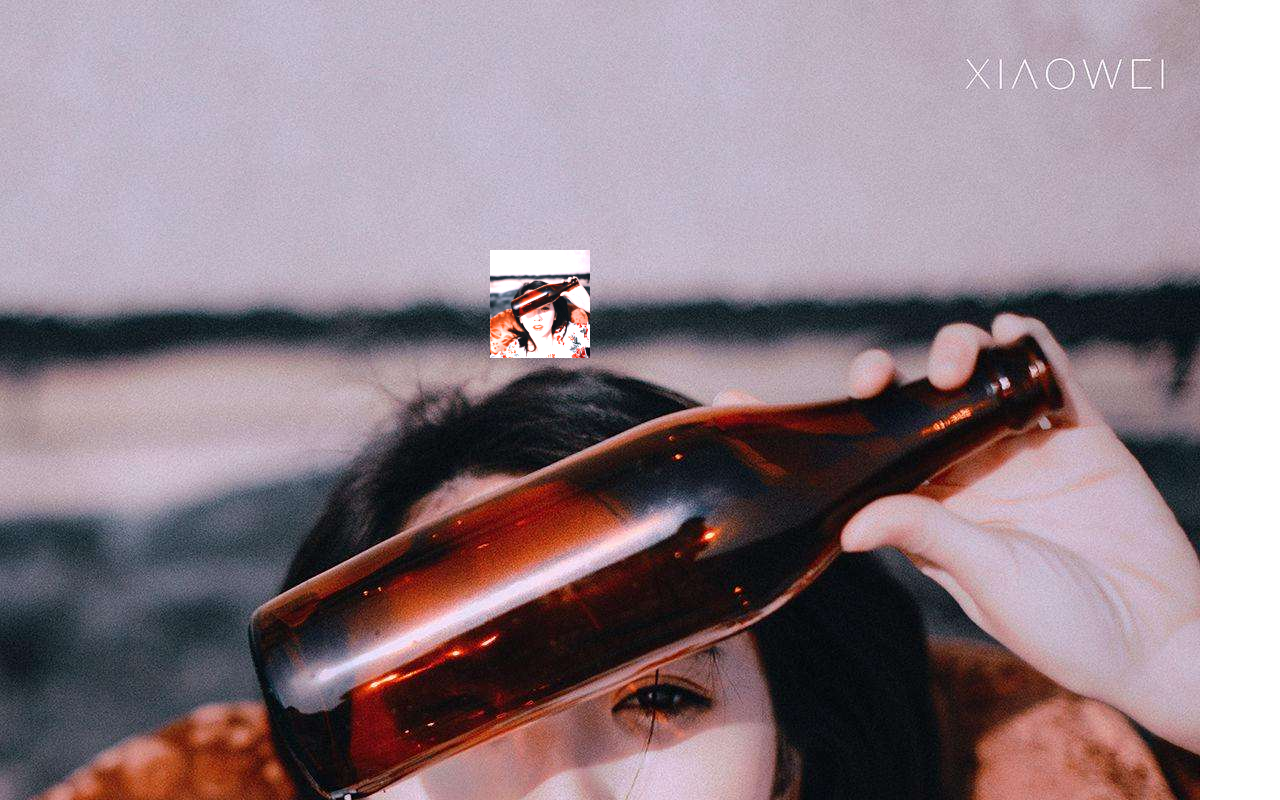
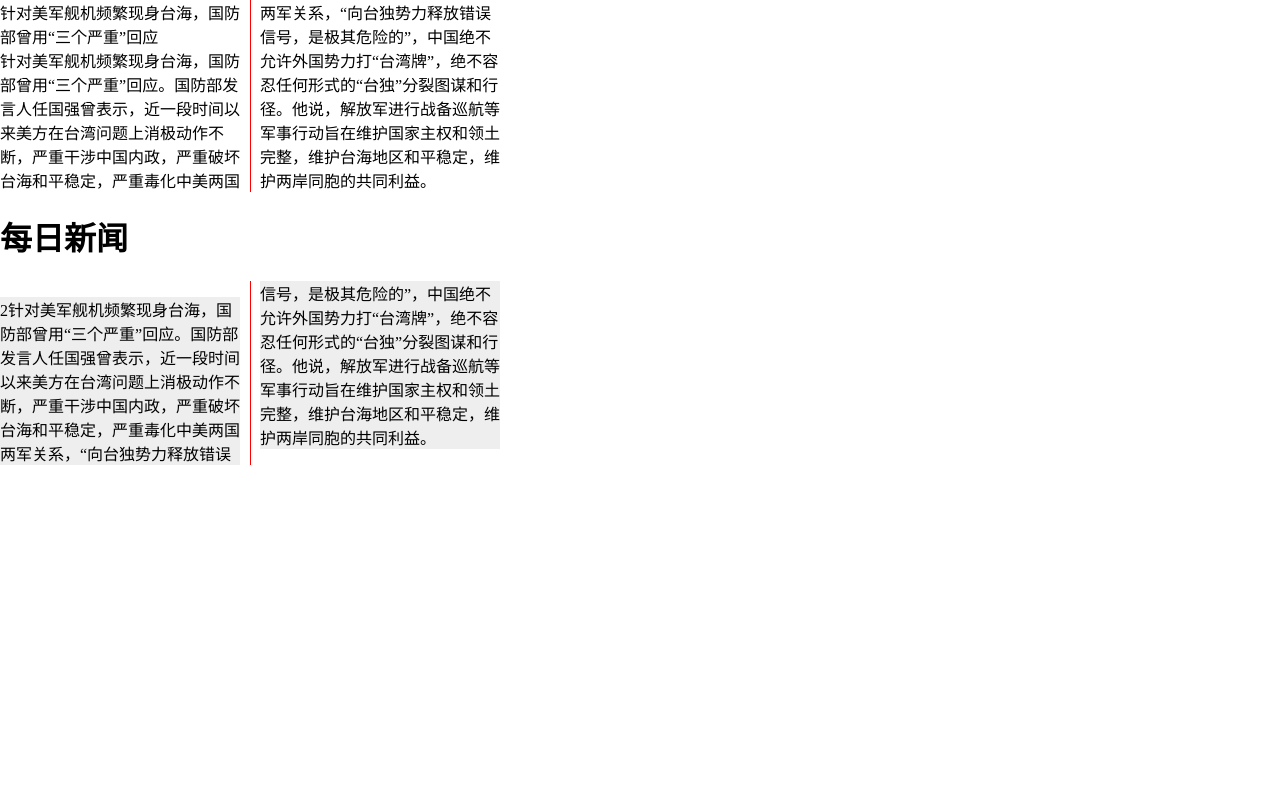
Before and after one commit to 467057463/demo, a React app in the folder css/: page / in a window 1280 px wide. Built offline with nearby package versions, Linux system fonts and the light colour scheme.

Commit message:
add columns

```diff
--- a/css/src/App.js
+++ b/css/src/App.js
@@ -6,7 +6,16 @@ function App() {
   return (
     <div className="App">
       <div className="box">
-        <img src={back}/>
+        <div className="div1">
+        针对美军舰机频繁现身台海，国防部曾用“三个严重”回应
+        </div>
+        <div>
+        针对美军舰机频繁现身台海，国防部曾用“三个严重”回应。国防部发言人任国强曾表示，近一段时间以来美方在台湾问题上消极动作不断，严重干涉中国内政，严重破坏台海和平稳定，严重毒化中美两国两军关系，“向台独势力释放错误信号，是极其危险的”，中国绝不允许外国势力打“台湾牌”，绝不容忍任何形式的“台独”分裂图谋和行径。他说，解放军进行战备巡航等军事行动旨在维护国家主权和领土完整，维护台海地区和平稳定，维护两岸同胞的共同利益。
+        </div>
+        <h1>每日新闻</h1>
+        <p>
+        2针对美军舰机频繁现身台海，国防部曾用“三个严重”回应。国防部发言人任国强曾表示，近一段时间以来美方在台湾问题上消极动作不断，严重干涉中国内政，严重破坏台海和平稳定，严重毒化中美两国两军关系，“向台独势力释放错误信号，是极其危险的”，中国绝不允许外国势力打“台湾牌”，绝不容忍任何形式的“台独”分裂图谋和行径。他说，解放军进行战备巡航等军事行动旨在维护国家主权和领土完整，维护台海地区和平稳定，维护两岸同胞的共同利益。
+        </p>
       </div>
     </div>
   );
--- a/css/src/styles/style.scss
+++ b/css/src/styles/style.scss
@@ -3,35 +3,25 @@ body{
   height: 100vh;
   margin: 0;
   padding: 0;
-  background-image: url('../images/back.jpg');
-  background-repeat: no-repeat;
-  display: flex;
-  justify-content: center;
-  align-items: center;
-  color: #fff;
-  img{
-    width: 100px;
-    filter: brightness(1.5);
-  }
 }
 
 .box{
-  width: 300px;
-  height: 300px;
-  // background-color: rgba(255, 225, 225, .2);
-  // backdrop-filter: brightness(110%);
-  // background: yellow;
-  // margin-inline-start: 100px;
-  // border-bottom-left-radius: 100px 50px;
-  // border-image: url("../images/border.png") 27 repeat;
-  // border: dashed rgba(242, 181, 78, .3);
-  // border-image-source: url('../images/border.png');
-  // border-image-slice: 27;
-  // border-image-width: 27px;
-  // border-image-outset: 50px;
-  // border-image-repeat: round stretch;
-  // box-shadow: 5px 5px 10px 3px red,
-  //             10px 10px 10px 5px yellow,
-  //             -10px -10px 10px 5px black,
-  //             inset 5px 5px chartreuse;
+  width: 500px;
+  // width: 300px;
+  // height: 300px;
+  column-count: 2;
+  column-width: 100px;
+  column-gap: 20px;
+  column-rule: red thin solid;
+  column-fill: balance;
+  .div1{
+    // width: 100px;
+    // position: absolute;
+  }
+  h1{
+    column-span: all;
+  }
+  p{
+    background: #eee;
+  }
 }
```
